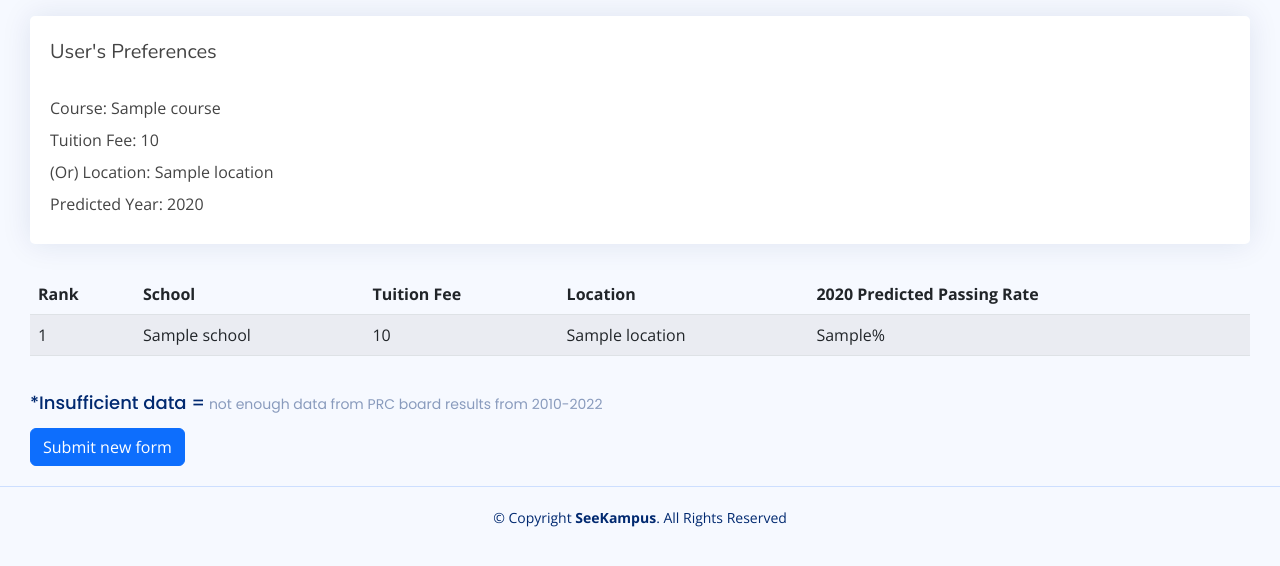
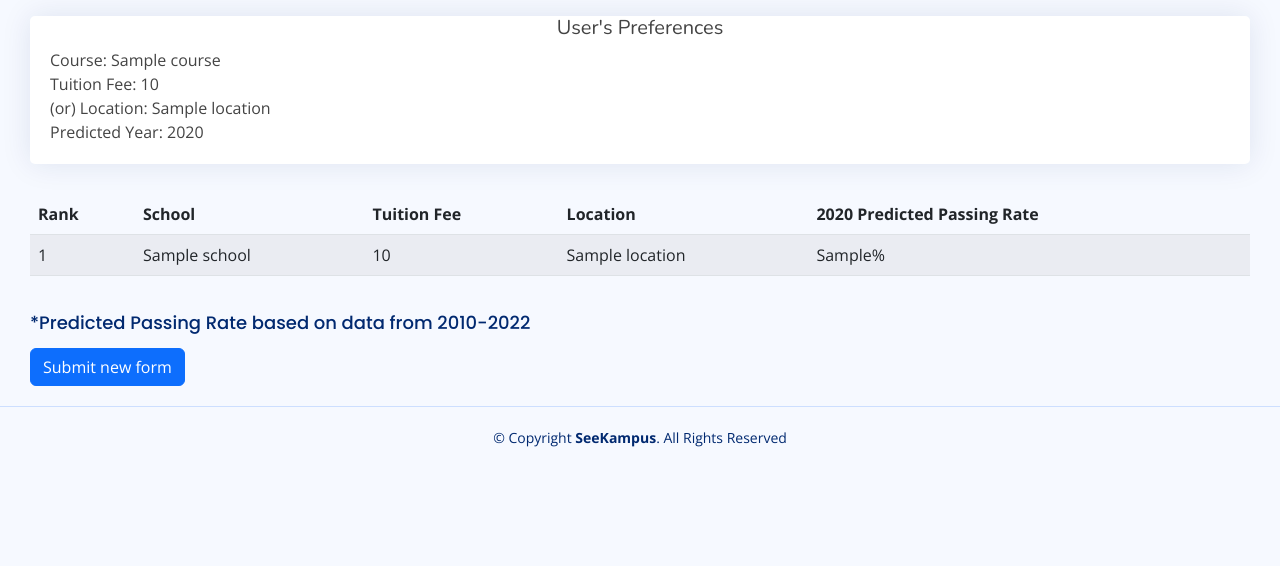
Before and after one commit to Shenchii/SeeKampus_Flask, a Flask app: template templates/register.html in a window 1280 px wide. Shown: the part 130-696 px from the top of the page. Run offline with Flask 2, Linux system fonts and the light colour scheme; the template is opened without the code that fills it: most values are stand-ins (such as "Sample title", 1, 10 or a date in 2020); parts of the project's set-up code (start-up, migrations or seed data) failed here and were passed over; some libraries are stand-ins or nearby versions.

Commit message:
all goods na

```diff
--- a/templates/register.html
+++ b/templates/register.html
@@ -17,22 +17,24 @@
         </div><!-- End Page Title -->
 
         <div class="card">
-  <div class="card-body">
-    <br>
-  <div class="justify-content-center">
-      <h5>User's Preferences</h5><br>
-    <label for="course" class="form-label">Course: {{ course }}</label><br>
-    <label for="tuition_fee" class="form-label">Tuition Fee: {{ tuition_fee }}</label><br>
-      <label for="location" class="form-label">(Or) Location:  {{ location }}</label><br>
-      <label for="validationCustom04" class="form-label">Predicted Year: {{ year }}</label><br>
-  </div>
-
-
-
-
-
-
-</div></div>
+            <div class="card-body">
+                <div class="d-flex justify-content-center">
+                    <h5>User's Preferences</h5>
+                </div>
+                <div class="form-group">
+                    <label for="course">Course: {{ course }}</label>
+                </div>
+                <div class="form-group">
+                    <label for="tuition_fee">Tuition Fee: {{ tuition_fee }}</label>
+                </div>
+                <div class="form-group">
+                    <label for="location">(or) Location: {{ location }}</label>
+                </div>
+                <div class="form-group">
+                    <label for="validationCustom04">Predicted Year: {{ year }}</label>
+                </div>
+            </div>
+        </div>
 
 
         <!-- Table with stripped rows -->
@@ -44,7 +46,7 @@
                 <th scope="col">Tuition Fee</th>
                 <th scope="col">Location</th>
                 <th scope="col">{{ year }} Predicted Passing Rate</th>
-{#                <th scope="col">Passing Rate 2</th>#}
+                {#                <th scope="col">Passing Rate 2</th>#}
             </tr>
             </thead>
             <tbody>
@@ -58,16 +60,9 @@
                         {% if school['PR1']|int %}
                             {{ school['PR1'] }}%
                         {% else %}
-                            {{ school['PR1'] }}
+                            Insufficient data
                         {% endif %}
                     </td>
-{#                    <td>#}
-{#                        {% if school['PR2']|int %}#}
-{#                            {{ school['PR2'] }}%#}
-{#                        {% else %}#}
-{#                            {{ school['PR2'] }}#}
-{#                        {% endif %}#}
-{#                    </td>#}
                 </tr>
             {% endfor %}
             </tbody>
@@ -75,7 +70,8 @@
 
         <!-- End Table with stripped rows -->
 
-                <h6 class="card-title"> *Insufficient data =<span>  not enough data from PRC board results from 2010-2022</span></h6>
+
+        <h6 class="card-title"> *Predicted Passing Rate based on data from 2010-2022</h6>
         <button class="btn btn-primary" type="submit" onclick="location.href='/home'">Submit new form</button>
     </main>
 {% endblock %}
```
